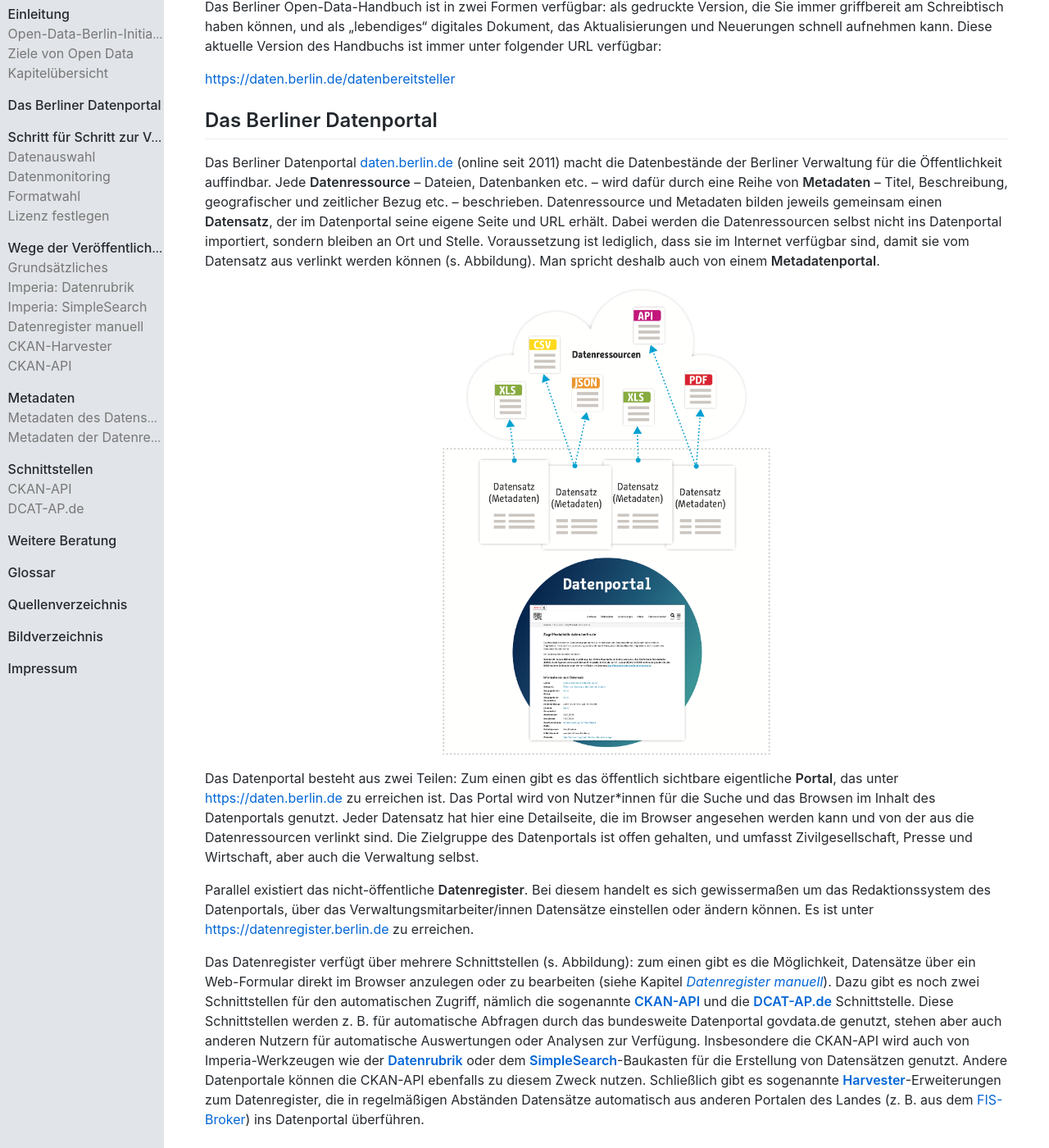
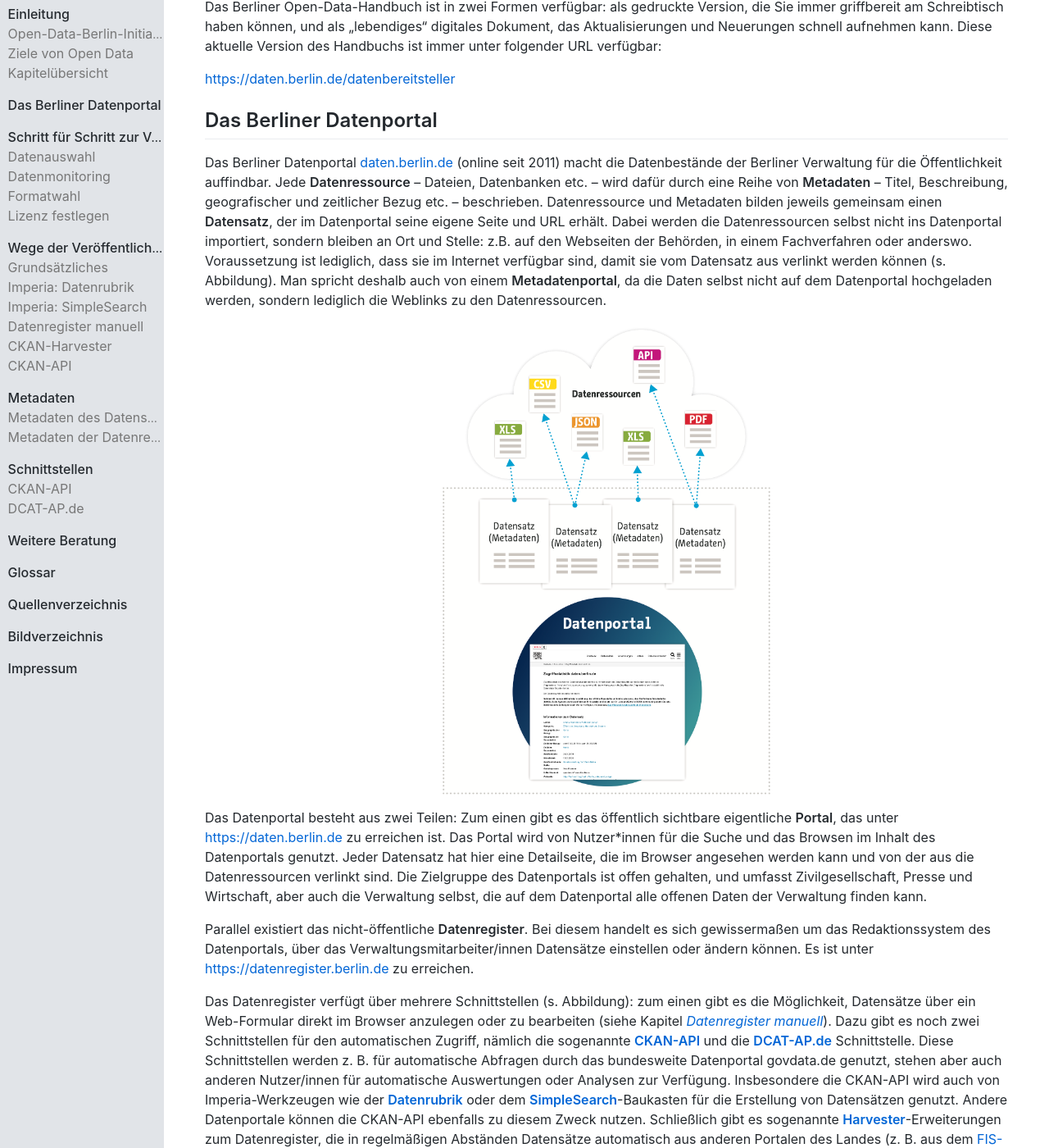
Before and after one commit to berlinonline/open-data-handbuch, a Jekyll site: the page built from index.md, in a window 1280 px wide and 1400 px high, scrolled down 3024 px. Shown: the whole window at 82% size. Built offline with Jekyll 4.4.1, drawn with Linux system fonts in a browser that asks for light colours; our own code applies the rules of GitHub Pages for plain Markdown files; comment, search, counter and statistics services are not loaded.

Commit message:
improve section "Das Berliner Datenportal" for new release

```diff
--- a/index.md
+++ b/index.md
@@ -85,16 +85,16 @@
 Das Berliner Datenportal [daten.berlin.de](https://daten.berlin.de) (online seit 2011) macht die Datenbestände der Berliner Verwaltung für die Öffentlichkeit auffindbar.
 Jede **Datenressource** – Dateien, Datenbanken etc. – wird dafür durch eine Reihe von **Metadaten** – Titel, Beschreibung, geografischer und zeitlicher Bezug etc. – beschrieben.
 Datenressource und Metadaten bilden jeweils gemeinsam einen **Datensatz**, der im Datenportal seine eigene Seite und URL erhält.
-Dabei werden die Datenressourcen selbst nicht ins Datenportal importiert, sondern bleiben an Ort und Stelle.
+Dabei werden die Datenressourcen selbst nicht ins Datenportal importiert, sondern bleiben an Ort und Stelle: z.B. auf den Webseiten der Behörden, in einem Fachverfahren oder anderswo.
 Voraussetzung ist lediglich, dass sie im Internet verfügbar sind, damit sie vom Datensatz aus verlinkt werden können (s. Abbildung).
-Man spricht deshalb auch von einem **Metadatenportal**.
+Man spricht deshalb auch von einem **Metadatenportal**, da die Daten selbst nicht auf dem Datenportal hochgeladen werden, sondern lediglich die Weblinks zu den Datenressourcen.
 
 ![Datensätze im Datenportal verlinken zu Datenressourcen im Internet](images/metadaten_daten.png "Datensätze im Datenportal bestehen aus Metadaten und einer Verlinkung zu den eigentlichen Datenressourcen im Internet."){:width="400px"}{: .centered }
 
 Das Datenportal besteht aus zwei Teilen: Zum einen gibt es das öffentlich sichtbare eigentliche **Portal**, das unter <https://daten.berlin.de> zu erreichen ist.
 Das Portal wird von  Nutzer*innen für die Suche und das Browsen im Inhalt des Datenportals genutzt.
 Jeder Datensatz hat hier eine Detailseite, die im Browser angesehen werden kann und von der aus die Datenressourcen verlinkt sind.
-Die Zielgruppe des Datenportals ist offen gehalten, und umfasst Zivilgesellschaft, Presse und Wirtschaft, aber auch die Verwaltung selbst.
+Die Zielgruppe des Datenportals ist offen gehalten, und umfasst Zivilgesellschaft, Presse und Wirtschaft, aber auch die Verwaltung selbst, die auf dem Datenportal alle offenen Daten der Verwaltung finden kann.
 
 Parallel existiert das nicht-öffentliche **Datenregister**.
 Bei diesem handelt es sich gewissermaßen um das Redaktionssystem des Datenportals, über das Verwaltungsmitarbeiter/innen Datensätze einstellen oder ändern können.
@@ -102,7 +102,7 @@
 
 Das Datenregister verfügt über mehrere Schnittstellen (s. Abbildung): zum einen gibt es die Möglichkeit, Datensätze über ein Web-Formular direkt im Browser anzulegen oder zu bearbeiten (siehe Kapitel [_Datenregister manuell_](#datenregister-manuell)).
 Dazu gibt es noch zwei Schnittstellen für den automatischen Zugriff, nämlich die sogenannte [**CKAN-API**](#ckan-api) und die [**DCAT-AP.de**](#dcat-apde) Schnittstelle.
-Diese Schnittstellen werden z.&nbsp;B. für automatische Abfragen durch das bundesweite Datenportal govdata.de genutzt, stehen aber auch anderen Nutzern für automatische Auswertungen oder Analysen zur Verfügung.
+Diese Schnittstellen werden z.&nbsp;B. für automatische Abfragen durch das bundesweite Datenportal govdata.de genutzt, stehen aber auch anderen Nutzer/innen für automatische Auswertungen oder Analysen zur Verfügung.
 Insbesondere die CKAN-API wird auch von Imperia-Werkzeugen wie der [**Datenrubrik**](#imperia-datenrubrik) oder dem [**SimpleSearch**](#imperia-simplesearch)-Baukasten für die Erstellung von Datensätzen genutzt.
 Andere Datenportale können die CKAN-API ebenfalls zu diesem Zweck nutzen.
 Schließlich gibt es sogenannte [**Harvester**](#ckan-harvester)-Erweiterungen zum Datenregister, die in regelmäßigen Abständen Datensätze automatisch aus anderen Portalen des Landes (z.&nbsp;B. aus dem [FIS-Broker](https://www.stadtentwicklung.berlin.de/geoinformation/fis-broker/)) ins Datenportal überführen.
```
Also changed, not shown: handreichung_opendata.md (+4 -4 lines).
